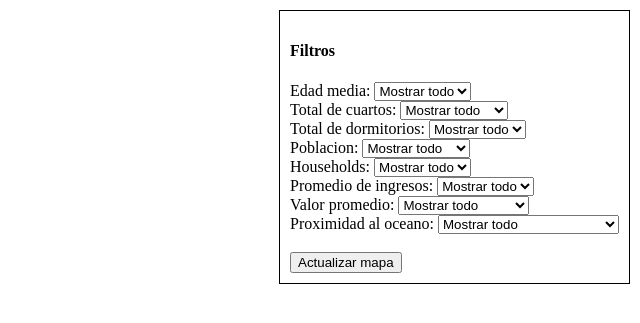
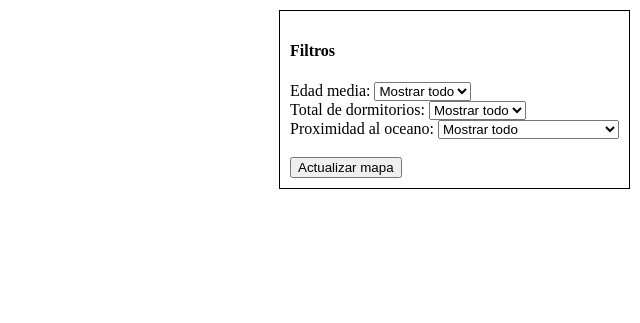
Before and after one commit to itsHaydo/mapaFiltrado, a Flask app: template templates/index.html in a window 1280 px wide. Shown: the top 323 px of the page, without its empty margins (640-1280 px from the left). Run offline with Flask 3, Linux system fonts and the light colour scheme; the template is opened without the code that fills it, so the values that code supplies are empty.

Commit message:
Modificacion en script HTML

```diff
--- a/templates/index.html
+++ b/templates/index.html
@@ -8,7 +8,7 @@
 <div style="position: fixed; top: 10px; right: 10px; z-index: 1000; background-color: white; padding: 10px; border: 1px solid black;">
     <h4>Filtros</h4>
     <label for="filter-select-age">Edad media:</label>
-    <select id="filter-select-age">
+    <select id="filter-select-age" name="age_filter">
         <option value="all">Mostrar todo</option>
         <option value="range_1_age">1.0 - 10.0</option>
         <option value="range_2_age">11.0 - 20.0</option>
@@ -19,20 +19,8 @@
     </select>
     <br>
 
-    <label for="filter-select-rooms">Total de cuartos:</label>
-    <select id="filter-select-rooms">
-        <option value="all">Mostrar todo</option>
-        <option value="range_1_age">1 - 7000</option>
-        <option value="range_2_age">7001 - 14000</option>
-        <option value="range_3_age">14001 - 21000</option>
-        <option value="range_4_age">21001 - 28000</option>
-        <option value="range_5_age">28001 - 35000</option>
-        <option value="range_6_age">35001 - 42000</option>
-    </select>
-    <br>
-
     <label for="filter-select-bedrooms">Total de dormitorios:</label>
-    <select id="filter-select-bedrooms">
+    <select id="filter-select-bedrooms" name="bedrooms_filter">
         <option value="all">Mostrar todo</option>
         <option value="range_1_age">1 - 1500</option>
         <option value="range_2_age">1501 - 3000</option>
@@ -42,53 +30,8 @@
     </select>
     <br>
 
-    <label for="filter-select-population">Poblacion:</label>
-    <select id="filter-select-population">
-        <option value="all">Mostrar todo</option>
-        <option value="range_1_age">1 - 5000</option>
-        <option value="range_2_age">5001 - 10000</option>
-        <option value="range_3_age">10001 - 15000</option>
-        <option value="range_4_age">15001 - 20000</option>
-        <option value="range_5_age">25001 - 30000</option>
-        <option value="range_6_age">35001 - 40000</option>
-    </select>
-    <br>
-
-    <label for="filter-select-households">Households:</label>
-    <select id="filter-select-households">
-        <option value="all">Mostrar todo</option>
-        <option value="range_1_age">1 - 1500</option>
-        <option value="range_2_age">1501 - 3000</option>
-        <option value="range_3_age">3001 - 4500</option>
-        <option value="range_4_age">4501 - 6000</option>
-        <option value="range_5_age">6001 - 7500</option>
-    </select>
-    <br>
-
-    <label for="filter-select-median_income">Promedio de ingresos:</label>
-    <select id="filter-select-median_income">
-        <option value="all">Mostrar todo</option>
-        <option value="range_1_age">1 - 4</option>
-        <option value="range_2_age">5 - 8</option>
-        <option value="range_3_age">9 - 12</option>
-        <option value="range_4_age">13 - 16</option>
-    </select>
-    <br>
-
-    <label for="filter-select-median_house_value">Valor promedio:</label>
-    <select id="filter-select-median_house_value">
-        <option value="all">Mostrar todo</option>
-        <option value="range_1_age">1 - 100,000</option>
-        <option value="range_2_age">100,001 - 200,000</option>
-        <option value="range_3_age">200,001 - 300,000</option>
-        <option value="range_4_age">300,001 - 400,000</option>
-        <option value="range_5_age">400,001 - 500,000</option>
-        <option value="range_6_age">500,001 - 600,000</option>
-    </select>
-    <br>
-
     <label for="filter-select-ocean">Proximidad al oceano:</label>
-    <select id="filter-select-ocean">
+    <select id="filter-select-ocean" name="ocean_filter">
         <option value="all">Mostrar todo</option>
         <option value="inland">Mostrar lejos del mar</option>
         <option value="near_bay">Mostrar cerca del bahías</option>
@@ -106,13 +49,21 @@
 </div>
 
 <script>
+<script>
     $(document).ready(function () {
         $('#update-map-button').click(function () {
-        var selectedFilter = $('#filter-select').val();
+            var selectedAgeFilter = $('#filter-select-age').val();
+            var selectedBedroomsFilter = $('#filter-select-bedrooms').val();
+            var selectedOceanFilter = $('#filter-select-ocean').val();
+
             $.ajax({
                 type: 'POST',
                 url: '/update_map',
-            data: {filter: selectedFilter},
+                data: {
+                    age_filter: selectedAgeFilter,
+                    bedrooms_filter: selectedBedroomsFilter,
+                    ocean_filter: selectedOceanFilter
+                },
                 success: function (response) {
                     var map = $('#map').html(response);
                     map.html(response);
@@ -120,7 +71,7 @@
             });
         });
     });
+</script>
 
-</script>
 </body>
 </html>
```
Also changed, not shown: Flask.py (+0 -20 lines). Lines whose indentation alone changed are shown as unchanged.
